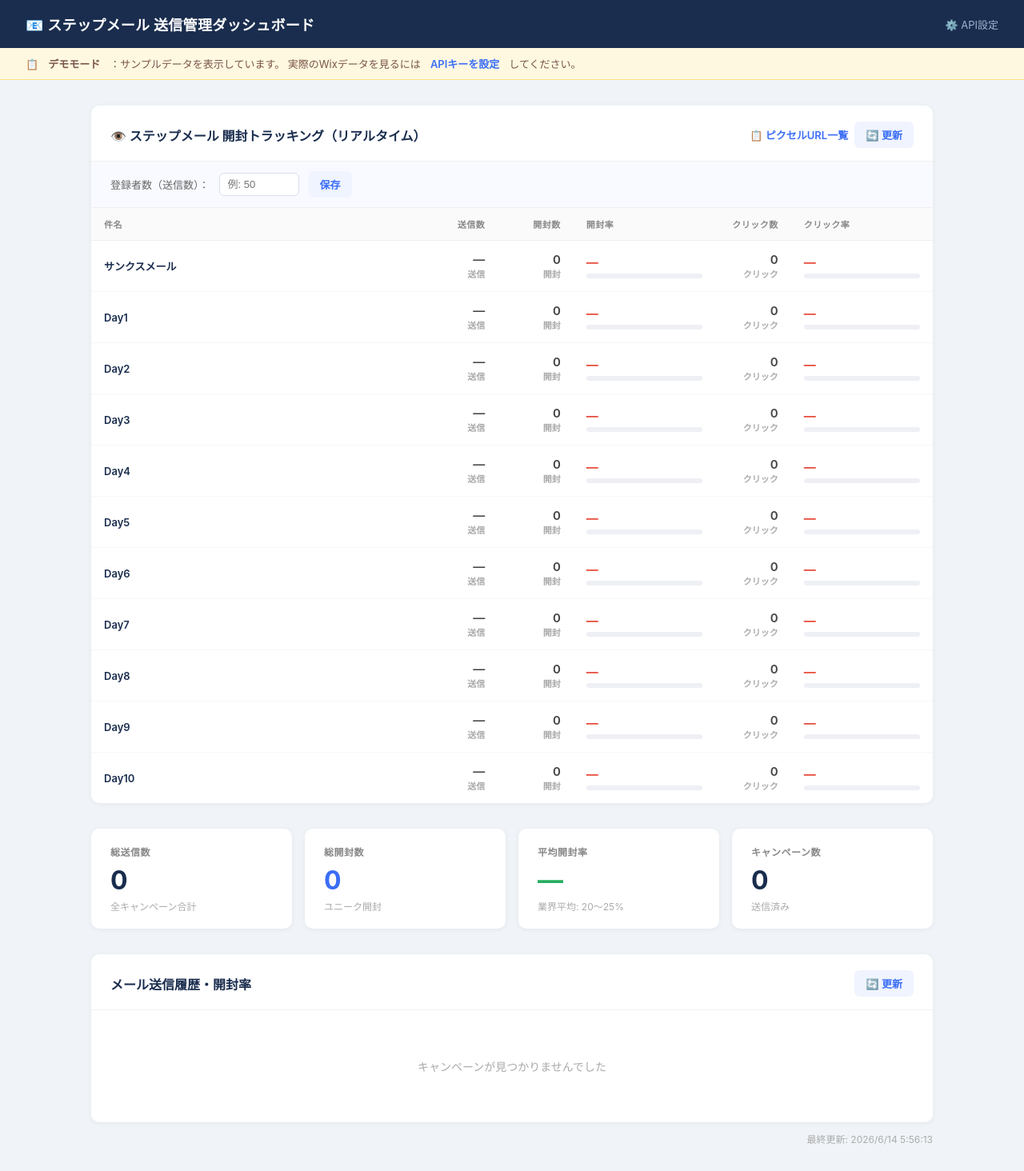
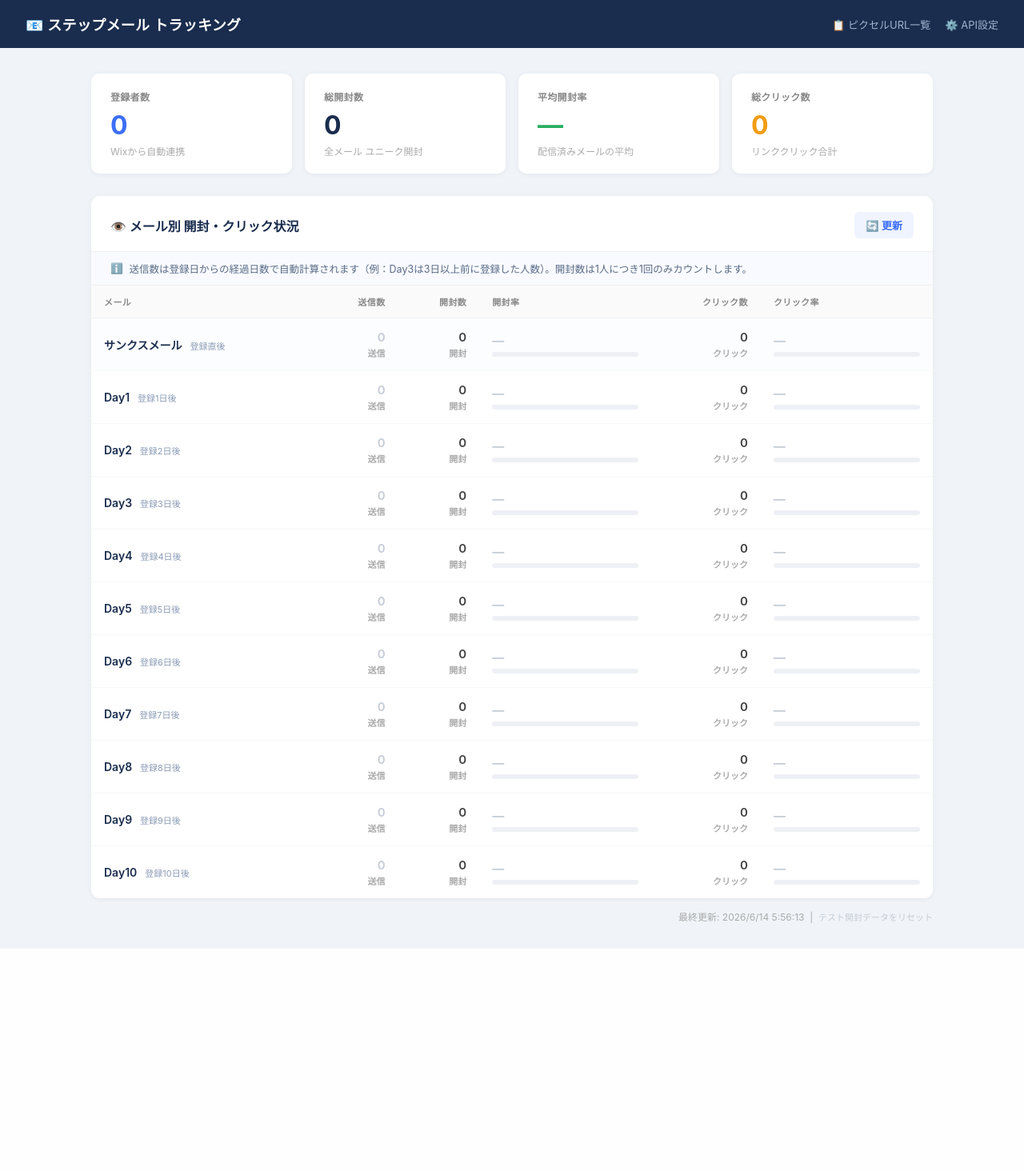
Before and after one commit to JYU-KEN/step-email-tracker, a Flask app: page / in a window 1280 px wide. Shown: the whole page at 80% size. After the commit the page ends 1186 px from the top, so only its background shows below. Run offline with Flask 3, Linux system fonts and the light colour scheme; data that the repository does not hold is empty.

Commit message:
Redesign dashboard: real data, remove dead UI

```diff
--- a/templates/index.html
+++ b/templates/index.html
@@ -2,7 +2,8 @@
 <html lang="ja">
 <head>
 <meta charset="UTF-8">
-<title>ステップメール 送信管理ダッシュボード</title>
+<meta name="viewport" content="width=device-width, initial-scale=1">
+<title>ステップメール トラッキングダッシュボード</title>
 <style>
   * { box-sizing: border-box; margin: 0; padding: 0; }
   body { font-family: -apple-system, 'Helvetica Neue', sans-serif; background: #f0f4f8; color: #222; }
@@ -17,6 +18,7 @@
     justify-content: space-between;
   }
   header h1 { font-size: 18px; font-weight: 700; letter-spacing: 0.3px; }
+  header .header-links { display: flex; gap: 18px; align-items: center; }
   header a { color: #a0b4d0; font-size: 13px; text-decoration: none; }
   header a:hover { color: white; }
 
@@ -27,7 +29,7 @@
     display: grid;
     grid-template-columns: repeat(4, 1fr);
     gap: 16px;
-    margin-bottom: 32px;
+    margin-bottom: 28px;
   }
   .summary-card {
     background: white;
@@ -35,11 +37,12 @@
     padding: 20px 24px;
     box-shadow: 0 1px 6px rgba(0,0,0,0.06);
   }
-  .summary-card .label { font-size: 12px; color: #888; margin-bottom: 8px; font-weight: 600; text-transform: uppercase; letter-spacing: 0.5px; }
+  .summary-card .label { font-size: 12px; color: #888; margin-bottom: 8px; font-weight: 600; letter-spacing: 0.3px; }
   .summary-card .value { font-size: 32px; font-weight: 700; color: #1a2d4e; }
   .summary-card .sub { font-size: 12px; color: #aaa; margin-top: 4px; }
   .summary-card.highlight .value { color: #3b6ef6; }
   .summary-card.green .value { color: #27ae60; }
+  .summary-card.orange .value { color: #f39c12; }
 
   /* テーブル */
   .table-card {
@@ -55,8 +58,11 @@
     align-items: center;
     justify-content: space-between;
     border-bottom: 1px solid #f0f0f0;
+    flex-wrap: wrap;
+    gap: 10px;
   }
   .table-header h2 { font-size: 16px; color: #1a2d4e; }
+  .header-actions { display: flex; gap: 8px; align-items: center; }
   .refresh-btn {
     background: #f0f4ff;
     color: #3b6ef6;
@@ -70,15 +76,27 @@
   }
   .refresh-btn:hover { background: #dde6ff; }
   .refresh-btn:disabled { opacity: 0.5; cursor: default; }
+  .link-btn { font-size:13px; color:#3b6ef6; text-decoration:none; font-weight:600; padding:7px 4px; }
+  .link-btn:hover { text-decoration: underline; }
 
-  table { width: 100%; border-collapse: collapse; table-layout: fixed; }
+  .info-bar {
+    padding: 11px 24px;
+    background: #f8faff;
+    border-bottom: 1px solid #f0f0f0;
+    font-size: 12.5px;
+    color: #5a6b85;
+    display: flex;
+    align-items: center;
+    gap: 8px;
+  }
+
+  table { width: 100%; border-collapse: collapse; }
   th {
     text-align: left;
     font-size: 11px;
     font-weight: 700;
     color: #888;
-    text-transform: uppercase;
-    letter-spacing: 0.5px;
+    letter-spacing: 0.4px;
     padding: 12px 16px;
     background: #fafafa;
     border-bottom: 1px solid #f0f0f0;
@@ -87,17 +105,12 @@
   td { padding: 14px 16px; border-bottom: 1px solid #f7f7f7; font-size: 14px; vertical-align: middle; }
   tr:last-child td { border-bottom: none; }
   tr:hover td { background: #fafcff; }
-  col.col-subject { width: 35%; }
-  col.col-status { width: 9%; }
-  col.col-num { width: 8%; }
-  col.col-rate { width: 15%; }
+  tr.thanks-row td { background: #fcfdff; }
 
-  .subject-cell { }
-  .subject-text { font-weight: 600; color: #1a2d4e; font-size: 13px; white-space: nowrap; overflow: hidden; text-overflow: ellipsis; display: block; }
-  .date-text { font-size: 11px; color: #aaa; margin-top: 3px; }
+  .subject-text { font-weight: 600; color: #1a2d4e; font-size: 14px; }
+  .day-tag { display:inline-block; font-size:11px; color:#8a9bb5; margin-left:6px; }
 
-  /* 開封率バー */
-  .rate-cell { min-width: 130px; }
+  .rate-cell { min-width: 140px; }
   .rate-value { font-size: 15px; font-weight: 700; margin-bottom: 5px; }
   .rate-bar-bg { background: #eef0f5; border-radius: 4px; height: 6px; width: 100%; }
   .rate-bar { height: 6px; border-radius: 4px; transition: width 0.6s ease; }
@@ -107,311 +120,152 @@
   .rate-good { color: #27ae60; }
   .rate-ok { color: #f39c12; }
   .rate-low { color: #e74c3c; }
+  .rate-none { color: #c5ccd6; }
 
   .num-cell { font-size: 15px; font-weight: 600; color: #444; text-align: right; }
-  .num-label { font-size: 11px; color: #aaa; text-align: right; }
+  .num-label { font-size: 11px; color: #aaa; text-align: right; margin-top: 2px; }
+  .num-muted { color: #c5ccd6; }
 
-  /* ステータスバッジ */
-  .badge {
-    display: inline-block;
-    padding: 3px 10px;
-    border-radius: 20px;
-    font-size: 11px;
-    font-weight: 700;
-  }
-  .badge-sent { background: #e8f5e9; color: #27ae60; }
-  .badge-draft { background: #f5f5f5; color: #999; }
-  .badge-scheduled { background: #fff3e0; color: #f39c12; }
-
-  /* ローディング・エラー */
   .loading { padding: 60px; text-align: center; color: #aaa; font-size: 15px; }
   .spinner { display: inline-block; width: 28px; height: 28px; border: 3px solid #e0e6ff; border-top-color: #3b6ef6; border-radius: 50%; animation: spin 0.8s linear infinite; margin-bottom: 12px; }
   @keyframes spin { to { transform: rotate(360deg); } }
   .error-msg { padding: 40px; text-align: center; color: #e74c3c; font-size: 14px; }
-  .error-msg a { color: #3b6ef6; }
-  .empty { padding: 60px; text-align: center; color: #aaa; font-size: 14px; }
 
-  /* ラストアップデート */
-  .last-updated { font-size: 12px; color: #aaa; margin-top: 12px; text-align: right; }
+  .last-updated { font-size: 12px; color: #aaa; margin-top: 14px; text-align: right; }
+  .reset-link { font-size: 11px; color: #c5ccd6; text-decoration: none; }
+  .reset-link:hover { color: #e74c3c; }
 
-  /* デモバナー */
-  .demo-banner { background: #fff8e1; border-bottom: 1px solid #ffe082; padding: 10px 32px; font-size: 13px; color: #795548; display: flex; align-items: center; gap: 12px; }
-  .demo-banner a { color: #3b6ef6; font-weight: 600; text-decoration: none; }
-  .demo-banner a:hover { text-decoration: underline; }
+  @media (max-width: 760px) {
+    .summary-grid { grid-template-columns: repeat(2, 1fr); }
+  }
 </style>
 </head>
 <body>
 
 <header>
-  <h1>📧 ステップメール 送信管理ダッシュボード</h1>
-  <a href="/settings">⚙️ API設定</a>
+  <h1>📧 ステップメール トラッキング</h1>
+  <div class="header-links">
+    <a href="/pixel-urls">📋 ピクセルURL一覧</a>
+    <a href="/settings">⚙️ API設定</a>
+  </div>
 </header>
-
-{% if demo %}
-<div class="demo-banner">
-  📋 <strong>デモモード</strong>：サンプルデータを表示しています。
-  実際のWixデータを見るには <a href="/settings">APIキーを設定</a> してください。
-</div>
-{% endif %}
 
 <div class="container">
 
-  <!-- トラッキング統計 -->
-  <div class="table-card" style="margin-bottom:32px;">
-    <div class="table-header">
-      <h2>👁️ ステップメール 開封トラッキング（リアルタイム）</h2>
-      <div style="display:flex;gap:8px;align-items:center;">
-        <a href="/pixel-urls" style="font-size:13px;color:#3b6ef6;text-decoration:none;font-weight:600;">📋 ピクセルURL一覧</a>
-        <button class="refresh-btn" onclick="loadTracking()">🔄 更新</button>
-      </div>
+  <!-- サマリーカード（実データ） -->
+  <div class="summary-grid">
+    <div class="summary-card highlight">
+      <div class="label">登録者数</div>
+      <div class="value" id="sum-subscribers">—</div>
+      <div class="sub">Wixから自動連携</div>
     </div>
-    <div style="padding:12px 24px;background:#f8faff;border-bottom:1px solid #f0f0f0;display:flex;align-items:center;gap:12px;">
-      <span style="font-size:13px;color:#666;">登録者数（送信数）：</span>
-      <input type="number" id="total-sent-input" placeholder="例: 50" style="width:100px;padding:6px 10px;border:1px solid #dde;border-radius:6px;font-size:13px;">
-      <button class="refresh-btn" onclick="saveSent()">保存</button>
-      <span id="sent-saved" style="font-size:12px;color:#27ae60;display:none;">✅ 保存しました</span>
+    <div class="summary-card">
+      <div class="label">総開封数</div>
+      <div class="value" id="sum-opens">—</div>
+      <div class="sub">全メール ユニーク開封</div>
     </div>
-    <div id="tracking-container">
-      <div class="loading"><div class="spinner"></div><br>読み込み中...</div>
+    <div class="summary-card green">
+      <div class="label">平均開封率</div>
+      <div class="value" id="sum-openrate">—</div>
+      <div class="sub">配信済みメールの平均</div>
+    </div>
+    <div class="summary-card orange">
+      <div class="label">総クリック数</div>
+      <div class="value" id="sum-clicks">—</div>
+      <div class="sub">リンククリック合計</div>
     </div>
   </div>
 
-  <!-- サマリーカード -->
-  <div class="summary-grid">
-    <div class="summary-card">
-      <div class="label">総送信数</div>
-      <div class="value" id="total-sent">—</div>
-      <div class="sub">全キャンペーン合計</div>
-    </div>
-    <div class="summary-card highlight">
-      <div class="label">総開封数</div>
-      <div class="value" id="total-opened">—</div>
-      <div class="sub">ユニーク開封</div>
-    </div>
-    <div class="summary-card green">
-      <div class="label">平均開封率</div>
-      <div class="value" id="avg-open-rate">—</div>
-      <div class="sub">業界平均: 20〜25%</div>
-    </div>
-    <div class="summary-card">
-      <div class="label">キャンペーン数</div>
-      <div class="value" id="total-campaigns">—</div>
-      <div class="sub">送信済み</div>
-    </div>
-  </div>
-
-  <!-- テーブル -->
+  <!-- トラッキング表 -->
   <div class="table-card">
     <div class="table-header">
-      <h2>メール送信履歴・開封率</h2>
-      <button class="refresh-btn" id="refresh-btn" onclick="loadData()">🔄 更新</button>
+      <h2>👁️ メール別 開封・クリック状況</h2>
+      <div class="header-actions">
+        <button class="refresh-btn" id="refresh-btn" onclick="loadTracking()">🔄 更新</button>
+      </div>
+    </div>
+    <div class="info-bar">
+      ℹ️ <span>送信数は登録日からの経過日数で自動計算されます（例：Day3は3日以上前に登録した人数）。開封数は1人につき1回のみカウントします。</span>
     </div>
     <div class="table-scroll">
-      <div id="table-container">
-        <div class="loading">
-          <div class="spinner"></div><br>
-          データを読み込み中...
-        </div>
+      <div id="tracking-container">
+        <div class="loading"><div class="spinner"></div><br>読み込み中...</div>
       </div>
     </div>
   </div>
 
-  <div class="last-updated" id="last-updated"></div>
+  <div class="last-updated">
+    <span id="last-updated"></span>
+    &nbsp;|&nbsp;
+    <a href="#" class="reset-link" onclick="resetOpens(event)">テスト開封データをリセット</a>
+  </div>
 </div>
 
 <script>
-const IS_DEMO = {{ 'true' if demo else 'false' }};
-
-async function loadData() {
-  const btn = document.getElementById('refresh-btn');
-  btn.disabled = true;
-  btn.textContent = '読み込み中...';
-
-  document.getElementById('table-container').innerHTML = `
-    <div class="loading">
-      <div class="spinner"></div><br>
-      ${IS_DEMO ? 'デモデータを表示中...' : 'Wix APIからデータを取得中...'}
-    </div>
-  `;
-
-  try {
-    const endpoint = IS_DEMO ? '/api/campaigns/demo' : '/api/campaigns';
-    const res = await fetch(endpoint);
-    const data = await res.json();
-
-    if (data.error) {
-      document.getElementById('table-container').innerHTML = `
-        <div class="error-msg">
-          ⚠️ ${data.error}<br><br>
-          <a href="/settings">API設定を確認する →</a>
-        </div>
-      `;
-      return;
-    }
-
-    const campaigns = data.campaigns;
-    updateSummary(campaigns);
-    renderTable(campaigns);
-
-    const now = new Date();
-    document.getElementById('last-updated').textContent =
-      `最終更新: ${now.toLocaleString('ja-JP')}`;
-  } catch (e) {
-    document.getElementById('table-container').innerHTML = `
-      <div class="error-msg">
-        ⚠️ サーバーへの接続に失敗しました<br>
-        <small>${e.message}</small>
-      </div>
-    `;
-  } finally {
-    btn.disabled = false;
-    btn.textContent = '🔄 更新';
-  }
-}
-
-function updateSummary(campaigns) {
-  const sent = campaigns.reduce((s, c) => s + (c.sent || 0), 0);
-  const opened = campaigns.reduce((s, c) => s + (c.opened || 0), 0);
-  const sentCampaigns = campaigns.filter(c => c.sent > 0);
-  const avgRate = sentCampaigns.length > 0
-    ? (sentCampaigns.reduce((s, c) => s + c.open_rate, 0) / sentCampaigns.length).toFixed(1)
-    : '—';
-
-  document.getElementById('total-sent').textContent = sent.toLocaleString();
-  document.getElementById('total-opened').textContent = opened.toLocaleString();
-  document.getElementById('avg-open-rate').textContent = avgRate !== '—' ? avgRate + '%' : '—';
-  document.getElementById('total-campaigns').textContent = sentCampaigns.length;
-}
-
-function rateClass(rate) {
+function rateClass(rate, sent) {
+  if (sent === 0) return 'rate-none';
   if (rate >= 30) return 'rate-good';
   if (rate >= 15) return 'rate-ok';
   return 'rate-low';
 }
 
-function statusBadge(status) {
-  if (!status) return '';
-  const map = {
-    SENT: ['badge-sent', '送信済み'],
-    DRAFT: ['badge-draft', '下書き'],
-    SCHEDULED: ['badge-scheduled', '予約済み'],
-    PUBLISHED: ['badge-sent', '送信済み'],
-  };
-  const s = status.toUpperCase();
-  const [cls, label] = map[s] || ['badge-draft', status];
-  return `<span class="badge ${cls}">${label}</span>`;
-}
-
-function renderTable(campaigns) {
-  if (campaigns.length === 0) {
-    document.getElementById('table-container').innerHTML = `
-      <div class="empty">キャンペーンが見つかりませんでした</div>
-    `;
-    return;
-  }
-
-  const rows = campaigns.map(c => `
-    <tr>
-      <td class="subject-cell">
-        <div class="subject-text" title="${c.subject}">${c.subject}</div>
-        <div class="date-text">📅 ${c.sent_date}</div>
-      </td>
-      <td>${statusBadge(c.status)}</td>
-      <td class="num-cell">
-        ${c.sent.toLocaleString()}
-        <div class="num-label">送信</div>
-      </td>
-      <td class="num-cell">
-        ${c.opened.toLocaleString()}
-        <div class="num-label">開封</div>
-      </td>
-      <td class="rate-cell">
-        <div class="rate-value ${rateClass(c.open_rate)}">${c.open_rate}%</div>
-        <div class="rate-bar-bg">
-          <div class="rate-bar open-bar" style="width: ${Math.min(c.open_rate, 100)}%"></div>
-        </div>
-      </td>
-      <td class="num-cell">
-        ${c.clicked.toLocaleString()}
-        <div class="num-label">クリック</div>
-      </td>
-      <td class="rate-cell">
-        <div class="rate-value ${rateClass(c.click_rate)}">${c.click_rate}%</div>
-        <div class="rate-bar-bg">
-          <div class="rate-bar click-bar" style="width: ${Math.min(c.click_rate, 100)}%"></div>
-        </div>
-      </td>
-    </tr>
-  `).join('');
-
-  document.getElementById('table-container').innerHTML = `
-    <table>
-      <colgroup>
-        <col class="col-subject">
-        <col class="col-status">
-        <col class="col-num">
-        <col class="col-num">
-        <col class="col-rate">
-        <col class="col-num">
-        <col class="col-rate">
-      </colgroup>
-      <thead>
-        <tr>
-          <th>件名 / 送信日</th>
-          <th>ステータス</th>
-          <th style="text-align:right">送信数</th>
-          <th style="text-align:right">開封数</th>
-          <th>開封率</th>
-          <th style="text-align:right">クリック数</th>
-          <th>クリック率</th>
-        </tr>
-      </thead>
-      <tbody>${rows}</tbody>
-    </table>
-  `;
-}
-
-async function saveSent() {
-  const val = document.getElementById('total-sent-input').value;
-  if (!val) return;
-  await fetch('/api/tracking/set_sent', {method:'POST', headers:{'Content-Type':'application/json'}, body: JSON.stringify({total_sent: parseInt(val)})});
-  document.getElementById('sent-saved').style.display = 'inline';
-  setTimeout(() => document.getElementById('sent-saved').style.display = 'none', 2000);
-  loadTracking();
-}
-
 async function loadTracking() {
+  const btn = document.getElementById('refresh-btn');
+  btn.disabled = true;
   try {
     const res = await fetch('/api/tracking');
     const data = await res.json();
     if (data.error) {
-      document.getElementById('tracking-container').innerHTML = `<div class="error-msg">⚠️ ${data.error}</div>`;
+      document.getElementById('tracking-container').innerHTML =
+        `<div class="error-msg">⚠️ ${data.error}</div>`;
       return;
     }
-    if (data.total_sent > 0) {
-      document.getElementById('total-sent-input').placeholder = data.total_sent;
-    }
-    const rows = data.tracking.map(t => `
-      <tr>
-        <td class="subject-cell"><div class="subject-text">${t.label}</div></td>
-        <td class="num-cell">${t.sent > 0 ? t.sent.toLocaleString() : '—'}<div class="num-label">送信</div></td>
-        <td class="num-cell">${t.opens.toLocaleString()}<div class="num-label">開封</div></td>
-        <td class="rate-cell">
-          <div class="rate-value ${rateClass(t.open_rate)}">${t.sent > 0 ? t.open_rate+'%' : '—'}</div>
-          <div class="rate-bar-bg"><div class="rate-bar open-bar" style="width:${Math.min(t.open_rate,100)}%"></div></div>
-        </td>
-        <td class="num-cell">${t.clicks.toLocaleString()}<div class="num-label">クリック</div></td>
-        <td class="rate-cell">
-          <div class="rate-value ${rateClass(t.click_rate)}">${t.sent > 0 ? t.click_rate+'%' : '—'}</div>
-          <div class="rate-bar-bg"><div class="rate-bar click-bar" style="width:${Math.min(t.click_rate,100)}%"></div></div>
-        </td>
-      </tr>
-    `).join('');
+
+    // サマリー集計
+    const totalOpens = data.tracking.reduce((s, t) => s + t.opens, 0);
+    const totalClicks = data.tracking.reduce((s, t) => s + t.clicks, 0);
+    const sentDays = data.tracking.filter(t => t.sent > 0);
+    const avgOpen = sentDays.length > 0
+      ? (sentDays.reduce((s, t) => s + t.open_rate, 0) / sentDays.length).toFixed(1)
+      : null;
+
+    document.getElementById('sum-subscribers').textContent = (data.total_subscribers || 0).toLocaleString();
+    document.getElementById('sum-opens').textContent = totalOpens.toLocaleString();
+    document.getElementById('sum-clicks').textContent = totalClicks.toLocaleString();
+    document.getElementById('sum-openrate').textContent = avgOpen !== null ? avgOpen + '%' : '—';
+
+    // テーブル
+    const rows = data.tracking.map(t => {
+      const isThanks = t.day === 0;
+      const sentDisplay = t.sent > 0
+        ? t.sent.toLocaleString()
+        : '<span class="num-muted">0</span>';
+      const rateDisplay = t.sent > 0 ? t.open_rate + '%' : '—';
+      const clickRateDisplay = t.sent > 0 ? t.click_rate + '%' : '—';
+      return `
+        <tr class="${isThanks ? 'thanks-row' : ''}">
+          <td>
+            <span class="subject-text">${t.label}</span>
+            ${isThanks ? '<span class="day-tag">登録直後</span>' : '<span class="day-tag">登録' + t.day + '日後</span>'}
+          </td>
+          <td class="num-cell">${sentDisplay}<div class="num-label">送信</div></td>
+          <td class="num-cell">${t.opens.toLocaleString()}<div class="num-label">開封</div></td>
+          <td class="rate-cell">
+            <div class="rate-value ${rateClass(t.open_rate, t.sent)}">${rateDisplay}</div>
+            <div class="rate-bar-bg"><div class="rate-bar open-bar" style="width:${Math.min(t.open_rate,100)}%"></div></div>
+          </td>
+          <td class="num-cell">${t.clicks.toLocaleString()}<div class="num-label">クリック</div></td>
+          <td class="rate-cell">
+            <div class="rate-value ${rateClass(t.click_rate, t.sent)}">${clickRateDisplay}</div>
+            <div class="rate-bar-bg"><div class="rate-bar click-bar" style="width:${Math.min(t.click_rate,100)}%"></div></div>
+          </td>
+        </tr>`;
+    }).join('');
+
     document.getElementById('tracking-container').innerHTML = `
       <table>
-        <colgroup><col style="width:35%"><col style="width:8%"><col style="width:8%"><col style="width:15%"><col style="width:8%"><col style="width:15%"></colgroup>
         <thead><tr>
-          <th>件名</th>
+          <th>メール</th>
           <th style="text-align:right">送信数</th>
           <th style="text-align:right">開封数</th>
           <th>開封率</th>
@@ -420,14 +274,27 @@ async function loadTracking() {
         </tr></thead>
         <tbody>${rows}</tbody>
       </table>`;
-  } catch(e) {
-    document.getElementById('tracking-container').innerHTML = `<div class="error-msg">⚠️ ${e.message}</div>`;
+
+    document.getElementById('last-updated').textContent =
+      '最終更新: ' + new Date().toLocaleString('ja-JP');
+  } catch (e) {
+    document.getElementById('tracking-container').innerHTML =
+      `<div class="error-msg">⚠️ サーバー接続に失敗しました<br><small>${e.message}</small></div>`;
+  } finally {
+    btn.disabled = false;
   }
 }
 
-// 起動時に自動読み込み
-loadData();
+async function resetOpens(ev) {
+  ev.preventDefault();
+  if (!confirm('開封・クリックのテストデータを全て削除します。\n登録者数は保持されます。よろしいですか？')) return;
+  await fetch('/api/tracking/reset_opens', { method: 'POST' });
+  loadTracking();
+}
+
 loadTracking();
+// 60秒ごとに自動更新
+setInterval(loadTracking, 60000);
 </script>
 </body>
 </html>
```
